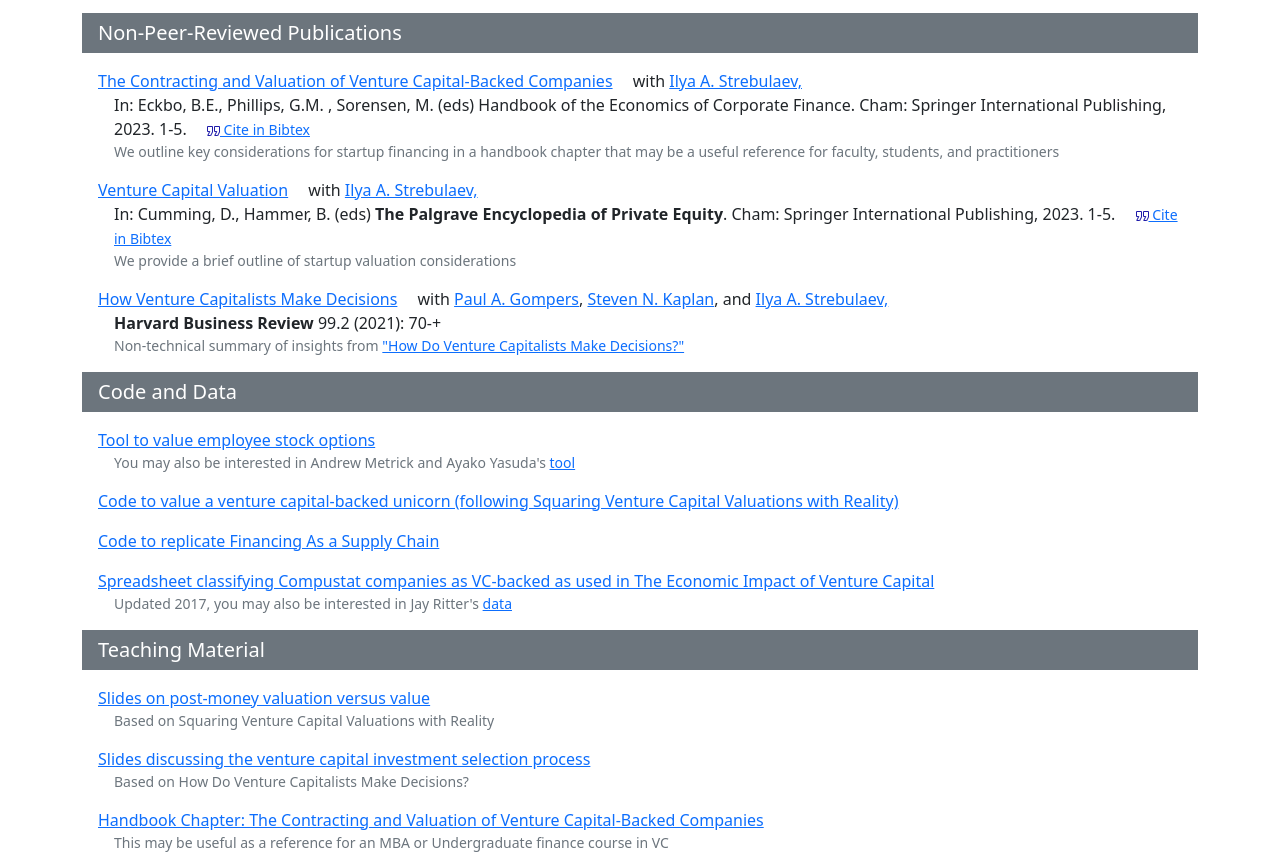
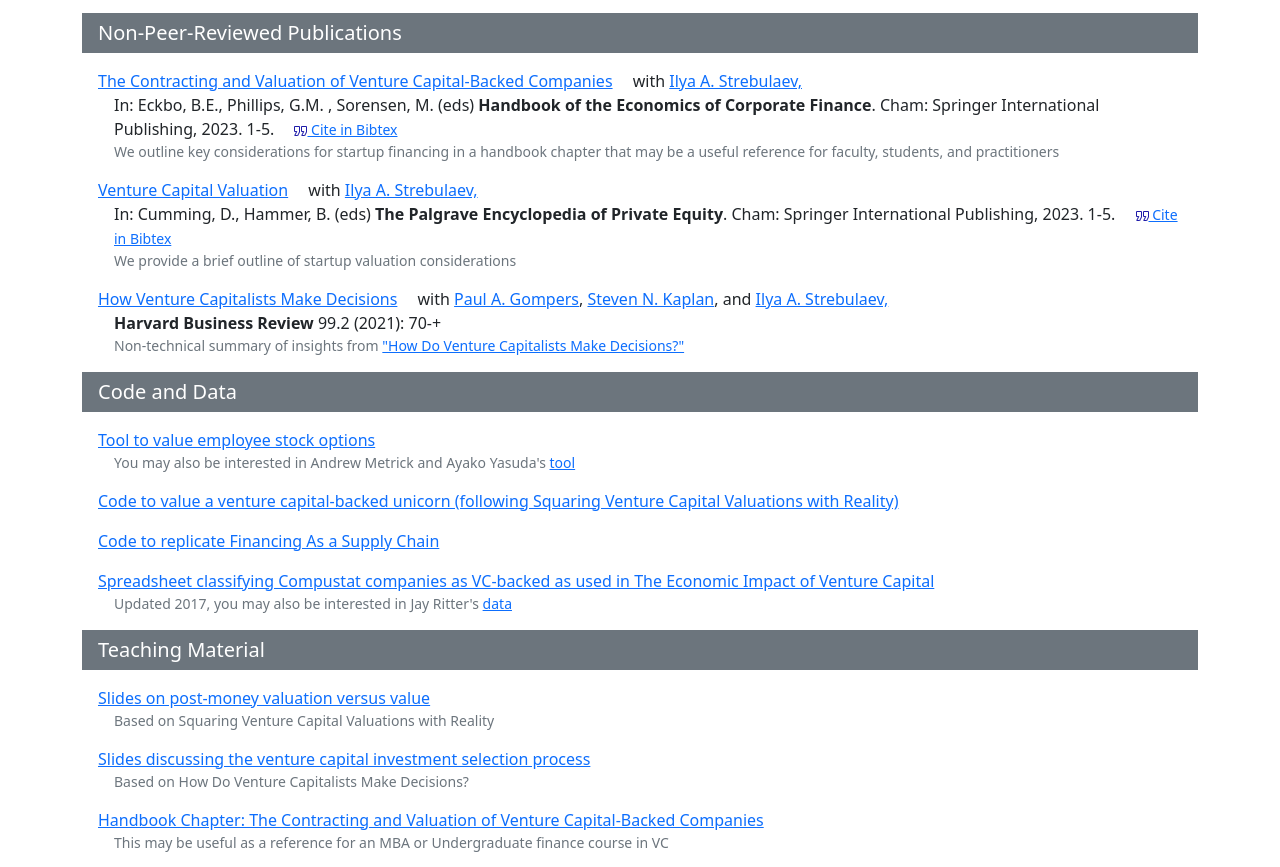
Before and after one commit to wgornall/website, a plain HTML site: page index.html in a window 1280 px wide. Shown: the part 1811-2678 px from the top of the page. Drawn offline with nearby package versions, Linux system fonts and the light colour scheme.

Commit message:
Update index.html

```diff
--- a/index.html
+++ b/index.html
@@ -455,7 +455,7 @@
       <a href="https://ilyas1.people.stanford.edu/">Ilya A. Strebulaev,</a>
     </span>
     <span class="d-sm-block m-0 ms-sm-2 ms-md-2 ms-lg-3">
-        In: Eckbo, B.E., Phillips,  G.M. , Sorensen, M. (eds) <b></b>Handbook of the Economics of Corporate Finance</b>. Cham: Springer International Publishing, 2023. 1-5.
+        In: Eckbo, B.E., Phillips,  G.M. , Sorensen, M. (eds) <b>Handbook of the Economics of Corporate Finance</b>. Cham: Springer International Publishing, 2023. 1-5.
         <a class="d-none small d-md-inline ms-sm-2 ms-md-2 ms-lg-3"
             href="files/bib_gornall2023vcvaluationcontracts.bib">
           <img height="10px" width="13px" src="files/cite.png">
```
